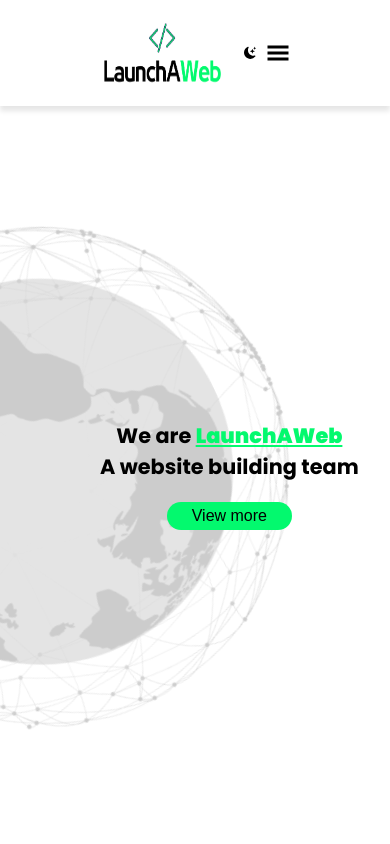
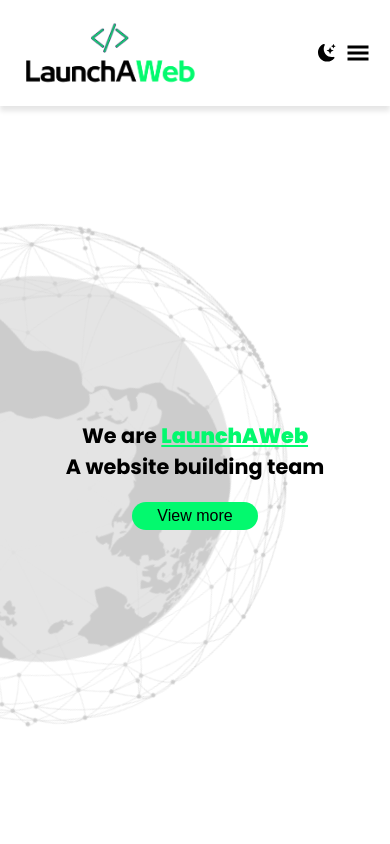
Before and after one commit to MatkoKardum/launch-a-web, a React (Vite) app: page / in a window 390 px wide. Shown: the top 844 px of the page. Built offline with nearby package versions, Linux system fonts and the light colour scheme.

Commit message:
Added more responsivness in hero section

```diff
--- a/src/components/Menu.jsx
+++ b/src/components/Menu.jsx
@@ -27,7 +27,7 @@
         bmCrossButton: {
           height: '24px',
           width: '24px',
-          margin: "10px 10px"
+          margin: "20px 20px"
         },
         bmCross: {
           background: 'transparent'
--- a/src/index.css
+++ b/src/index.css
@@ -468,8 +468,21 @@
     grid-template-columns: 1fr 1fr;
   }
 
+  .hero--wrapper {
+    margin: 0 auto;
+    justify-content: center;
+    align-items: center;
+  }
+
   .globe {
+    display: flex;
+    justify-content: center;
+    align-items: center;
     opacity: 0.2;
+  }
+
+  .nav {
+    padding: 20px;
   }
 
   .nav--logo {
```
